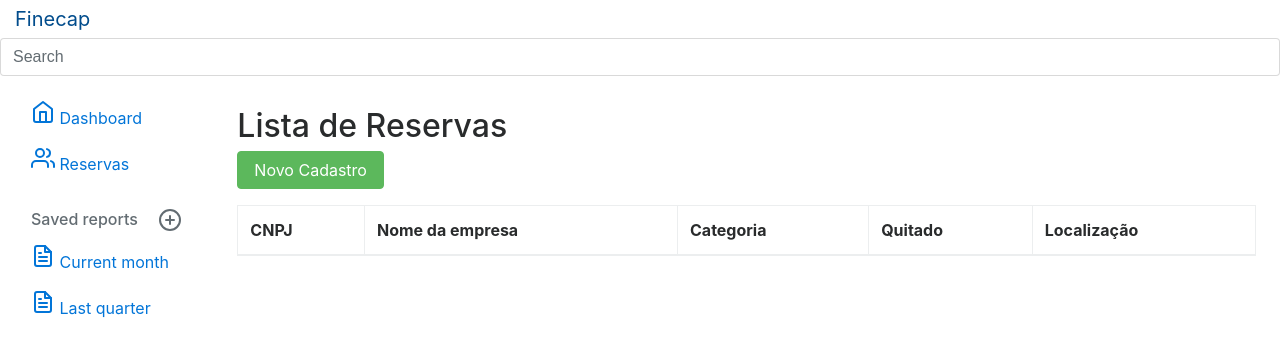
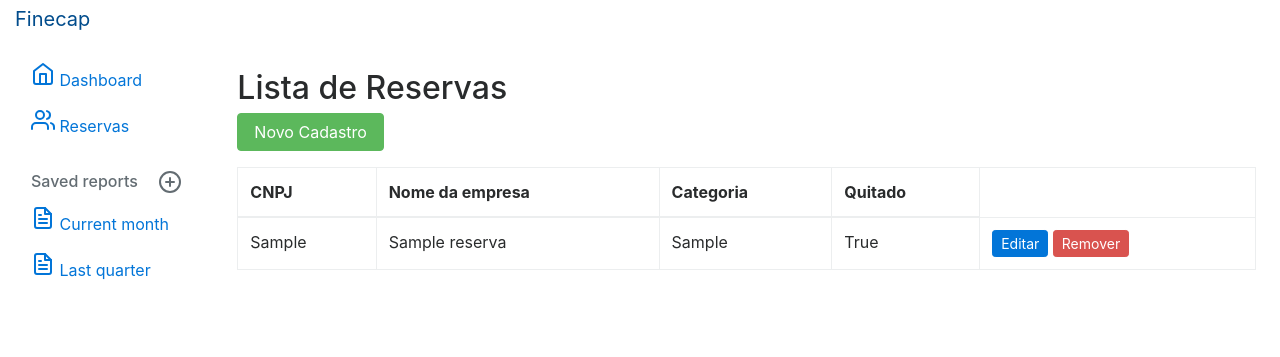
Before and after one commit to hebertviniciuss/Reservas-Fineccap, a Django app: page / in a window 1280 px wide. Shown: the top 357 px of the page. Run offline with Django 4.2, Linux system fonts and the light colour scheme; tables that the repository leaves empty hold one stand-in row (values such as "Sample post"); lists and menus that the app fills with data are empty.

Commit message:
atualizando templates

```diff
--- a/finecap/forms.py
+++ b/finecap/forms.py
@@ -1,8 +1,9 @@
+from django.forms import ModelForm
 from django import forms
 from .models import Stand, Reserva
 
 
-class StandForm(forms.ModelForm):
+class StandForm(ModelForm):
 
     class Meta:
         model = Stand
@@ -13,7 +14,7 @@
         }
 
 
-class ReservaForm(forms.ModelForm):
+class ReservaForm(ModelForm):
 
     class Meta:
         model = Reserva
@@ -23,5 +24,4 @@
         'cnpj': forms.TextInput(attrs={'class': 'form-control'}),
         'categoria': forms.TextInput(attrs={'class': 'form-control'}),
         'stand': forms.Select(attrs={'class': 'form-control'}),
-        'quitado': forms.RadioSelect(attrs={'class': 'form-control'}),
         }
--- a/finecap/templates/reservas/base.html
+++ b/finecap/templates/reservas/base.html
@@ -10,7 +10,6 @@
 <body>
     <nav class="navbar navbar-dark sticky-top bg-dark flex-md-nowrap p-0">
         <a class="navbar-brand col-sm-3 col-md-2 mr-0" href="#">Finecap</a>
-        <input class="form-control form-control-dark w-100" type="text" placeholder="Search" aria-label="Search">
         <ul class="navbar-nav px-3">
           <li class="nav-item text-nowrap">
             <a class="nav-link" href="#"></a>
--- a/finecap/templates/reservas/index.html
+++ b/finecap/templates/reservas/index.html
@@ -12,7 +12,6 @@
         <th>Nome da empresa</th>
         <th>Categoria</th>
         <th>Quitado</th>
-        <th>Localização</th>
       </tr>
     </thead>
     <tbody>
@@ -22,7 +21,6 @@
         <td>{{ reserva.nome_empresa }}</td>
         <td>{{ reserva.categoria }}</td>
         <td>{{ reserva.quitado }}</td>
-        <td>{{ reserva.stand.localizacao }}</td>
         <td>
           <a href="{% url 'reserva_editar' id=reserva.id %}" class="btn btn-primary btn-sm">Editar</a>
           <a href="{% url 'reserva_remover' id=reserva.id %}" class="btn btn-danger btn-sm">Remover</a>
--- a/finecap/views.py
+++ b/finecap/views.py
@@ -6,12 +6,12 @@
     reserva = get_object_or_404(Reserva,id=id)
 
     if request.method == 'POST':
-        form = ReservaForm(request.POST, request.FILES,instance=reserva)
+        form = ReservaForm(request.POST, request.FILES,instance=Reserva)
         if form.is_valid():
             form.save()
             return redirect('reservas_listar')
     else:
-        form = ReservaForm(instance=Produto)
+        form = ReservaForm(instance=Reserva)
 
     return render(request,'reservas/editarreserva.html',{'form':form})
 
@@ -40,8 +40,8 @@
     return render(request,"reservas/criarreserva.html", {'form':form})
 
 def index(request):
-    reserva = Reserva.objects.all()
+    reservas = Reserva.objects.all()
     context ={
-        'reserva':reserva
+        'reservas':reservas
     }
     return render(request, "reservas/index.html",context)
```
Also changed, not shown: finecap/templates/reservas/editarreserva.html (+12 -0 lines).
